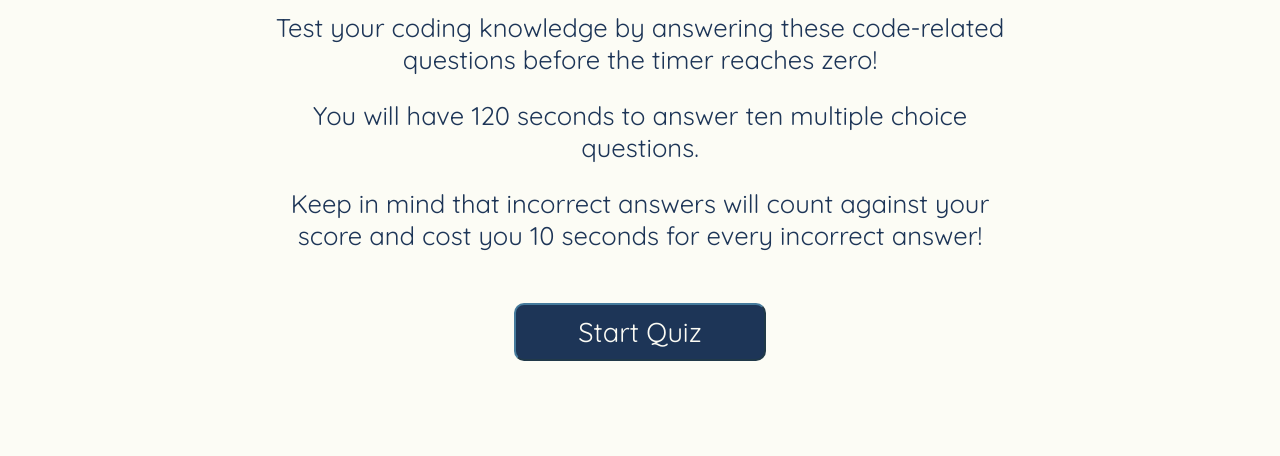
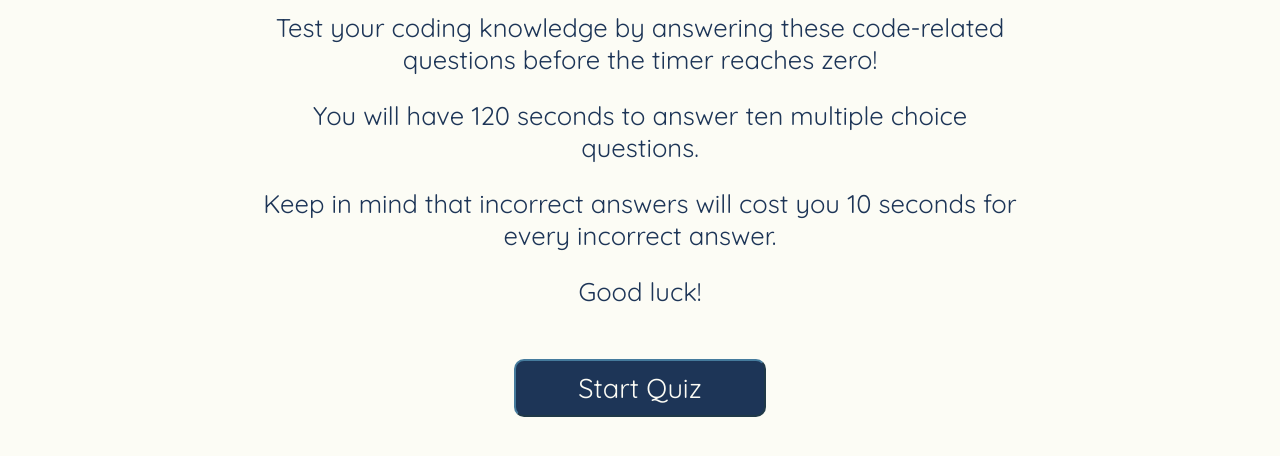
Before and after one commit to boushka9/purple-plastic-plant-, a plain HTML site: page index.html in a window 1280 px wide. Shown: the part 196-652 px from the top of the page. Drawn offline with Linux system fonts and the light colour scheme.

Commit message:
Changed content of p tags in html

```diff
--- a/index.html
+++ b/index.html
@@ -25,7 +25,8 @@
                 <h1>Code Quiz</h1>
                 <p>Test your coding knowledge by answering these code-related questions before the timer reaches zero! </p>
                 <p>You will have 120 seconds to answer ten multiple choice questions.</p>
-                <p>Keep in mind that incorrect answers will count against your score and cost you 10 seconds for every incorrect answer!</p>
+                <p>Keep in mind that incorrect answers will cost you 10 seconds for every incorrect answer.</p>
+                <p>Good luck!</p>
                 <button class="start-button">Start Quiz</button>
             </section>
             <!--Quiz page w questions and answer choices to render into empty elements-->
```
